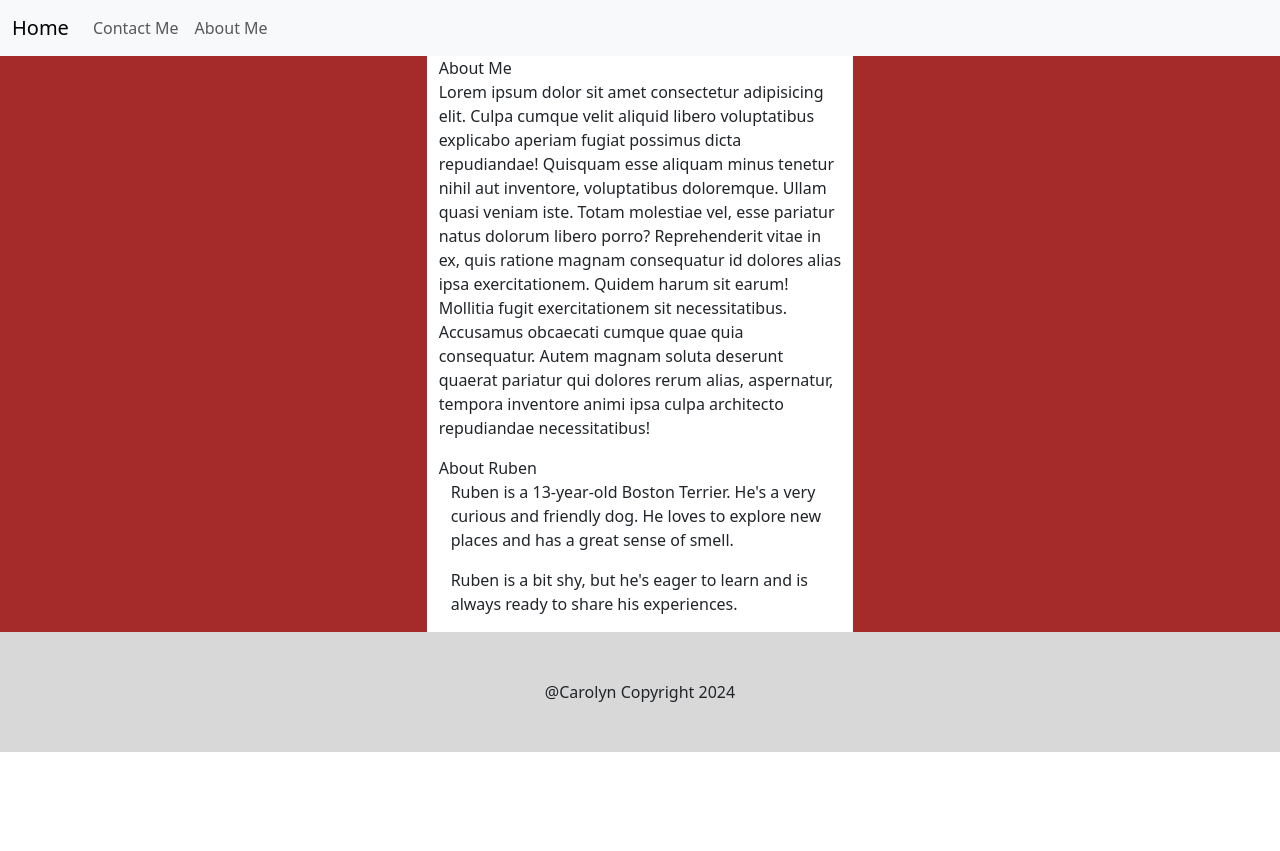
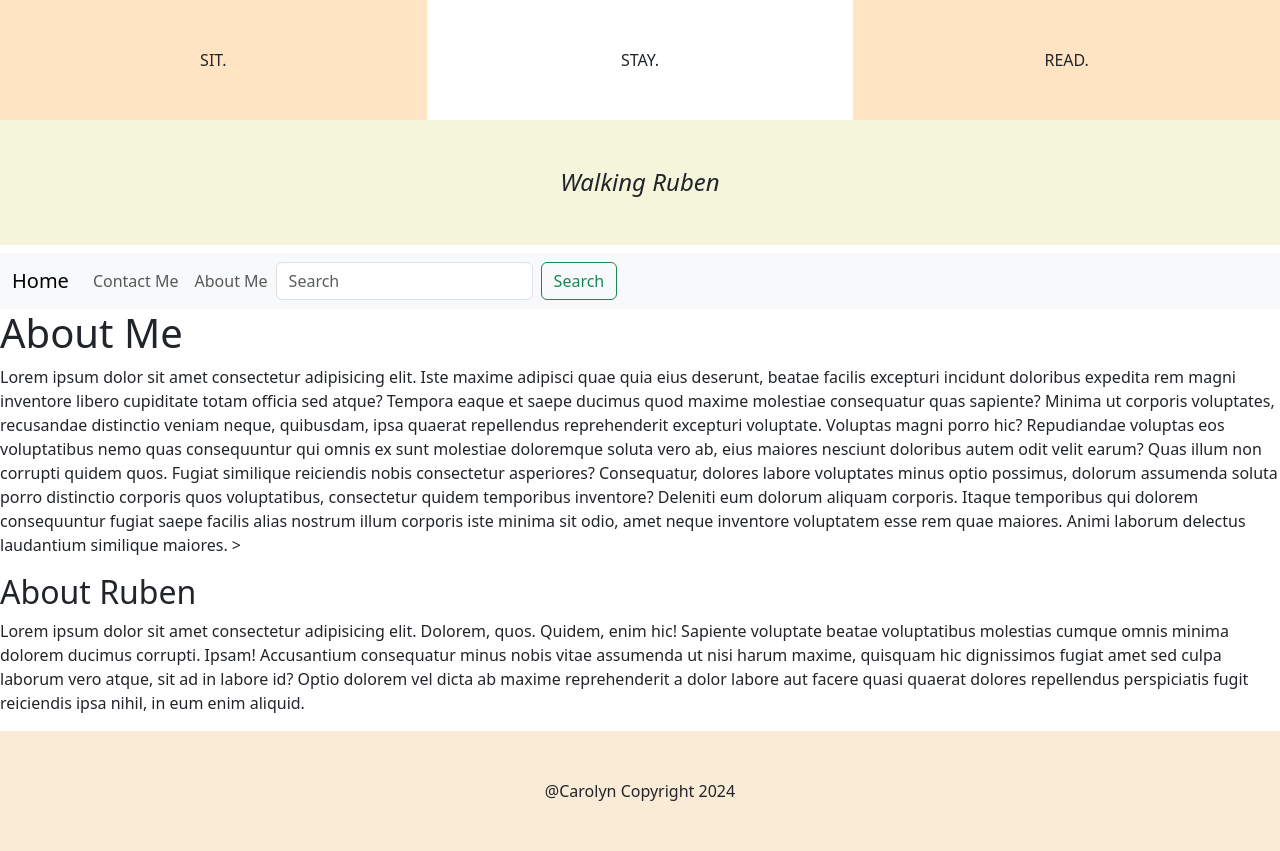
Before and after one commit to MrsSeeNice/Bootstrap, a plain HTML site: page aboutme.html in a window 1280 px wide. Before the commit the page ends 800 px from the top, so only its background shows below. Drawn offline with nearby package versions, Linux system fonts and the light colour scheme; files that its build step writes are made by us from their sources.

Commit message:
about me and wireframes

```diff
--- a/aboutme.html
+++ b/aboutme.html
@@ -3,12 +3,30 @@
   <head>
       <meta charset="UTF-8">
       <meta name="viewport" content="width=device-width, initial-scale=1.0">
-      <title>Walk a Boston Terrier</title>
+      <title>Walking Ruben</title>
       <link href="https://cdn.jsdelivr.net/npm/bootstrap@5.3.3/dist/css/bootstrap.min.css" rel="stylesheet" integrity="sha384-QWTKZyjpPEjISv5WaRU9OFeRpok6YctnYmDr5pNlyT2bRjXh0JMhjY6hW+ALEwIH" crossorigin="anonymous">
       <link rel="stylesheet" href="style.css">
   </head>
 
   <body>
+    <header class="container-fluid">
+      <div class="row" >
+        <div class="col-xs-4 col-md-2 col-lg-4 text-center pt-5 pb-5" style="background-color: bisque;">SIT.</div>
+        <div class="col-xs-4 col-md-8 col-lg-4 text-center pt-5 pb-5" style="align-items: center;">STAY.</div>
+        <div class="col-xs-4 col-md-2 col-lg-4 text-center pt-5 pb-5"  style="background-color: bisque;">READ.</div>
+      </div>
+    </header>
+
+    <h1>
+      <section class="container-fluid">
+        <div class="row" >
+          <div class="col-xs-4 col-md-2 col-lg-4" style="background-color: beige;"></div>
+          <div class="col-xs-4 col-md-8 col-lg-4 text-center pt-5 pb-5" style="font-size: x-large; font-style: oblique; font-stretch: wider;background-color: beige;">Walking Ruben</div>
+          <div class="col-xs-4 col-md-2 col-lg-4"  style="background-color: beige;"></div>
+        </div>
+      </section>
+    </h1>
+
     <header>
       <nav class="navbar navbar-expand-lg bg-body-tertiary">
         <div class="container-fluid">
@@ -21,44 +39,36 @@
               <a class="nav-link" href="./contactme.html" >Contact Me</a>
               <a class="nav-link" href="./aboutme.html" >About Me</a>
             </div>
-          </div>
+
+          <form class="d-flex" role="search">
+            <input class="form-control me-2" type="search" placeholder="Search" aria-label="Search">
+            <button class="btn btn-outline-success" type="submit">Search</button>
+          </form>
         </div>
       </nav>
     </header>
 
     <main>
-      <section class="container-fluid">
-        <div class="row" >
-          <div class="col-xs-4 col-md-2 col-lg-4" style="background-color: brown;"></div>
-          <div class="col-xs-4 col-md-8 col-lg-4">
-            <section>
-              <header>About Me</header>
-              <p>Lorem ipsum dolor sit amet consectetur adipisicing elit. Culpa cumque velit aliquid libero voluptatibus explicabo aperiam fugiat possimus dicta repudiandae! Quisquam esse aliquam minus tenetur nihil aut inventore, voluptatibus doloremque.
-              Ullam quasi veniam iste. Totam molestiae vel, esse pariatur natus dolorum libero porro? Reprehenderit vitae in ex, quis ratione magnam consequatur id dolores alias ipsa exercitationem. Quidem harum sit earum!
-              Mollitia fugit exercitationem sit necessitatibus. Accusamus obcaecati cumque quae quia consequatur. Autem magnam soluta deserunt quaerat pariatur qui dolores rerum alias, aspernatur, tempora inventore animi ipsa culpa architecto repudiandae necessitatibus!</p>
-            </section>
+      <h1>About Me</h1>
+        <p> Lorem ipsum dolor sit amet consectetur adipisicing elit. Iste maxime adipisci quae quia eius deserunt, beatae facilis excepturi incidunt doloribus expedita rem magni inventore libero cupiditate totam officia sed atque?
+        Tempora eaque et saepe ducimus quod maxime molestiae consequatur quas sapiente? Minima ut corporis voluptates, recusandae distinctio veniam neque, quibusdam, ipsa quaerat repellendus reprehenderit excepturi voluptate. Voluptas magni porro hic?
+        Repudiandae voluptas eos voluptatibus nemo quas consequuntur qui omnis ex sunt molestiae doloremque soluta vero ab, eius maiores nesciunt doloribus autem odit velit earum? Quas illum non corrupti quidem quos.
+        Fugiat similique reiciendis nobis consectetur asperiores? Consequatur, dolores labore voluptates minus optio possimus, dolorum assumenda soluta porro distinctio corporis quos voluptatibus, consectetur quidem temporibus inventore? Deleniti eum dolorum aliquam corporis.
+        Itaque temporibus qui dolorem consequuntur fugiat saepe facilis alias nostrum illum corporis iste minima sit odio, amet neque inventore voluptatem esse rem quae maiores. Animi laborum delectus laudantium similique maiores.
+      </h1>>
 
-            <section>
-              <header>About Ruben</header>
-              <section class="container-fluid align-items"
-              <p>Ruben is a 13-year-old Boston Terrier. He's a very curious and friendly dog. He loves to explore new places and has a great sense of smell.</p>
-              <p>Ruben is a bit shy, but he's eager to learn and is always ready to share his experiences.</p>
-              <div class="col-s-4 col-lg-8 col-xl-4" style="background-color: antiquewhite;"> </div>
-            </section>
-
-
-          </div>
-          <div class="col-xs-4 col-md-2 col-lg-4"  style="background-color: brown;"></div>
-        </div>
-      </section>
+      <h2>About Ruben</h2>
+        <p> Lorem ipsum dolor sit amet consectetur adipisicing elit. Dolorem, quos. Quidem, enim hic! Sapiente voluptate beatae voluptatibus molestias cumque omnis minima dolorem ducimus corrupti. Ipsam!
+        Accusantium consequatur minus nobis vitae assumenda ut nisi harum maxime, quisquam hic dignissimos fugiat amet sed culpa laborum vero atque, sit ad in labore id?
+        Optio dolorem vel dicta ab maxime reprehenderit a dolor labore aut facere quasi quaerat dolores repellendus perspiciatis fugit reiciendis ipsa nihil, in eum enim aliquid.
 
 
     </main>
 
-<footer class="text-center pt-5 pb-5" style="background-color: rgb(216, 216, 216);">
-  @Carolyn Copyright 2024
-</footer>
+    <footer class="text-center pt-5 pb-5" style="background-color: antiquewhite">
+      @Carolyn Copyright 2024
+  </footer>
 
-<script src="https://cdn.jsdelivr.net/npm/bootstrap@5.3.3/dist/js/bootstrap.bundle.min.js" integrity="sha384-YvpcrYf0tY3lHB60NNkmXc5s9fDVZLESaAA55NDzOxhy9GkcIdslK1eN7N6jIeHz" crossorigin="anonymous"></script>
-</body>
+  <script src="https://cdn.jsdelivr.net/npm/bootstrap@5.3.3/dist/js/bootstrap.bundle.min.js" integrity="sha384-YvpcrYf0tY3lHB60NNkmXc5s9fDVZLESaAA55NDzOxhy9GkcIdslK1eN7N6jIeHz" crossorigin="anonymous"></script>
+  </body>
 </html>
```
Also changed, not shown: contactme.html (+21 -12 lines), gallery.html (deleted, +0 -28 lines), index.html (+18 -16 lines), locationstowalk.html (deleted, +0 -28 lines), draw.io/image-1.png (added), draw.io/image.png (added), 3 other files.
